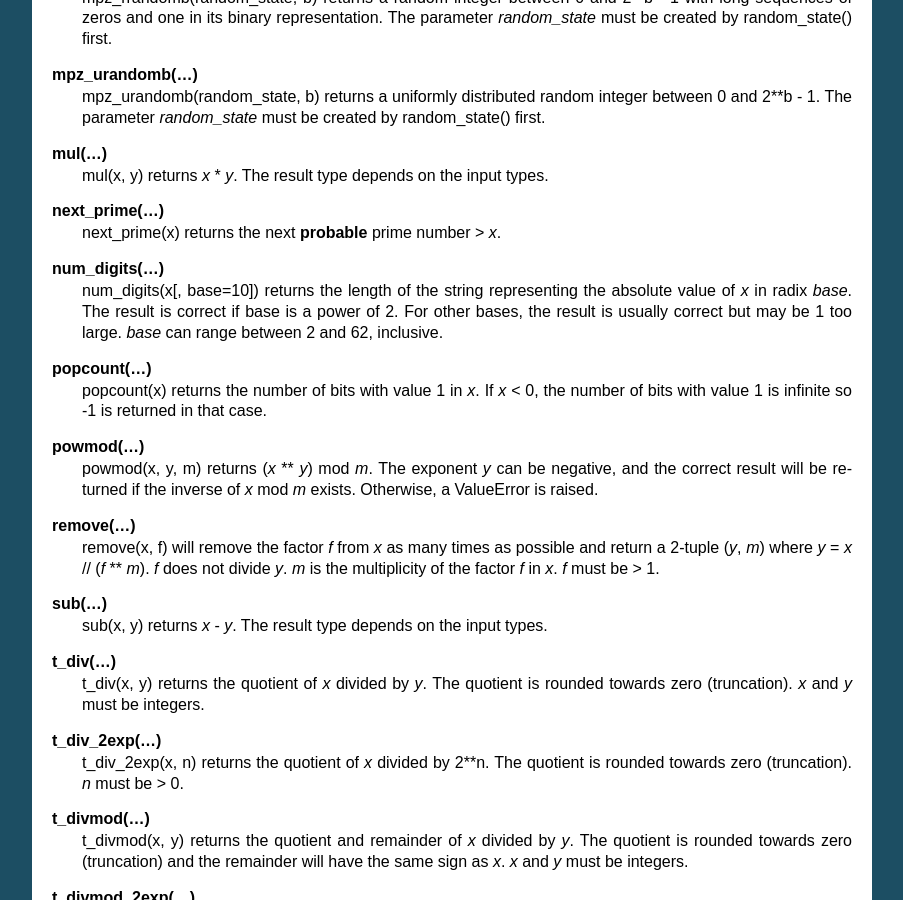
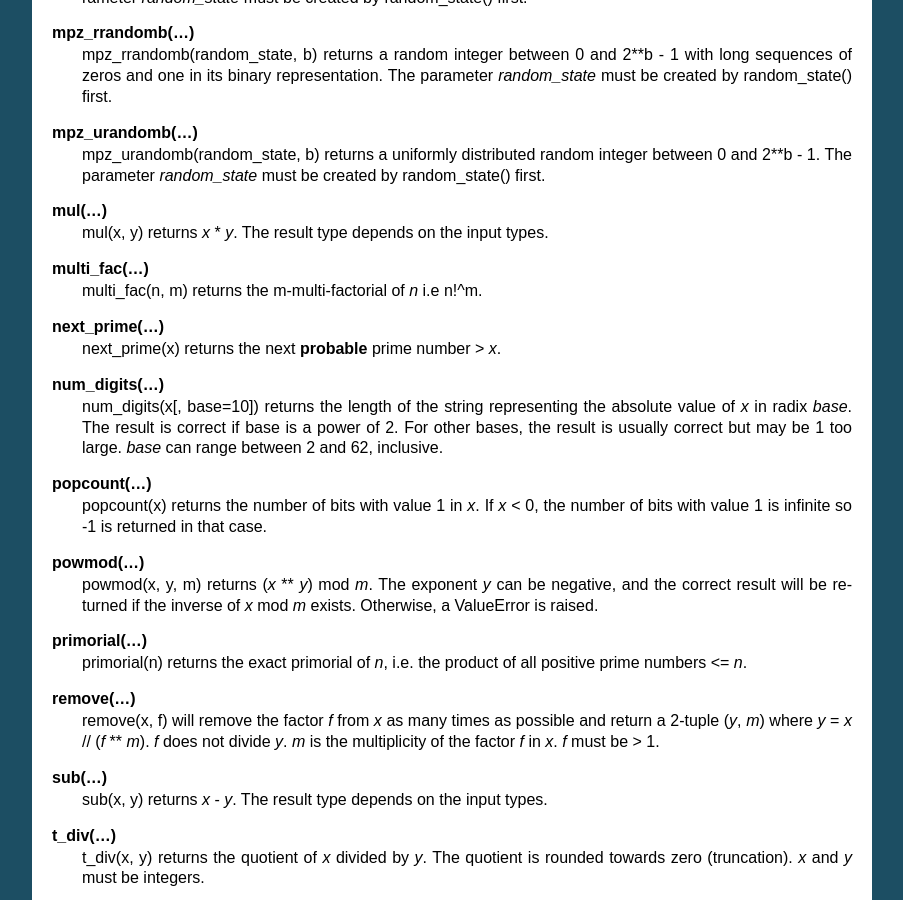
Before and after one commit to aleaxit/gmpy, a Sphinx documentation site: the page built from docs/mpz.rst, in a window 1280 px wide and 900 px high, scrolled down 5702 px. Shown: the whole window, without its empty margins (198-1101 px from the left). Built offline with Sphinx 7.4.7, drawn with Linux system fonts in a browser that asks for light colours; formulas are drawn with MathJax 3; some of the changed text lies outside the part shown.

Commit message:
Documentation for double_fac, multi_fac, primorial

```diff
--- a/docs/mpz.rst
+++ b/docs/mpz.rst
@@ -203,6 +203,9 @@
     divm(a, b, m) returns *x* such that *b* * *x* == *a* modulo *m*. Raises
     a ZeroDivisionError exception if no such value *x* exists.
 
+**double_fac(...)**
+    double_fac(n) returns the exact double factorial of *n*.
+
 **f_div(...)**
     f_div(x, y) returns the quotient of *x* divided by *y*. The quotient
     is rounded towards -Inf (floor rounding). *x* and *y* must be integers.
@@ -345,6 +348,9 @@
     mul(x, y) returns *x* \* *y*. The result type depends on the input
     types.
 
+**multi_fac(...)**
+    multi_fac(n, m) returns the m-multi-factorial of *n* i.e n!^m.
+
 **next_prime(...)**
     next_prime(x) returns the next **probable** prime number > *x*.
 
@@ -362,6 +368,10 @@
     powmod(x, y, m) returns (*x* ** *y*) mod *m*. The exponent *y* can be
     negative, and the correct result will be returned if the inverse of *x*
     mod *m* exists. Otherwise, a ValueError is raised.
+
+**primorial(...)**
+    primorial(n) returns the exact primorial of *n*, i.e. the product of all
+    positive prime numbers <= *n*.
 
 **remove(...)**
     remove(x, f) will remove the factor *f* from *x* as many times as possible
```
